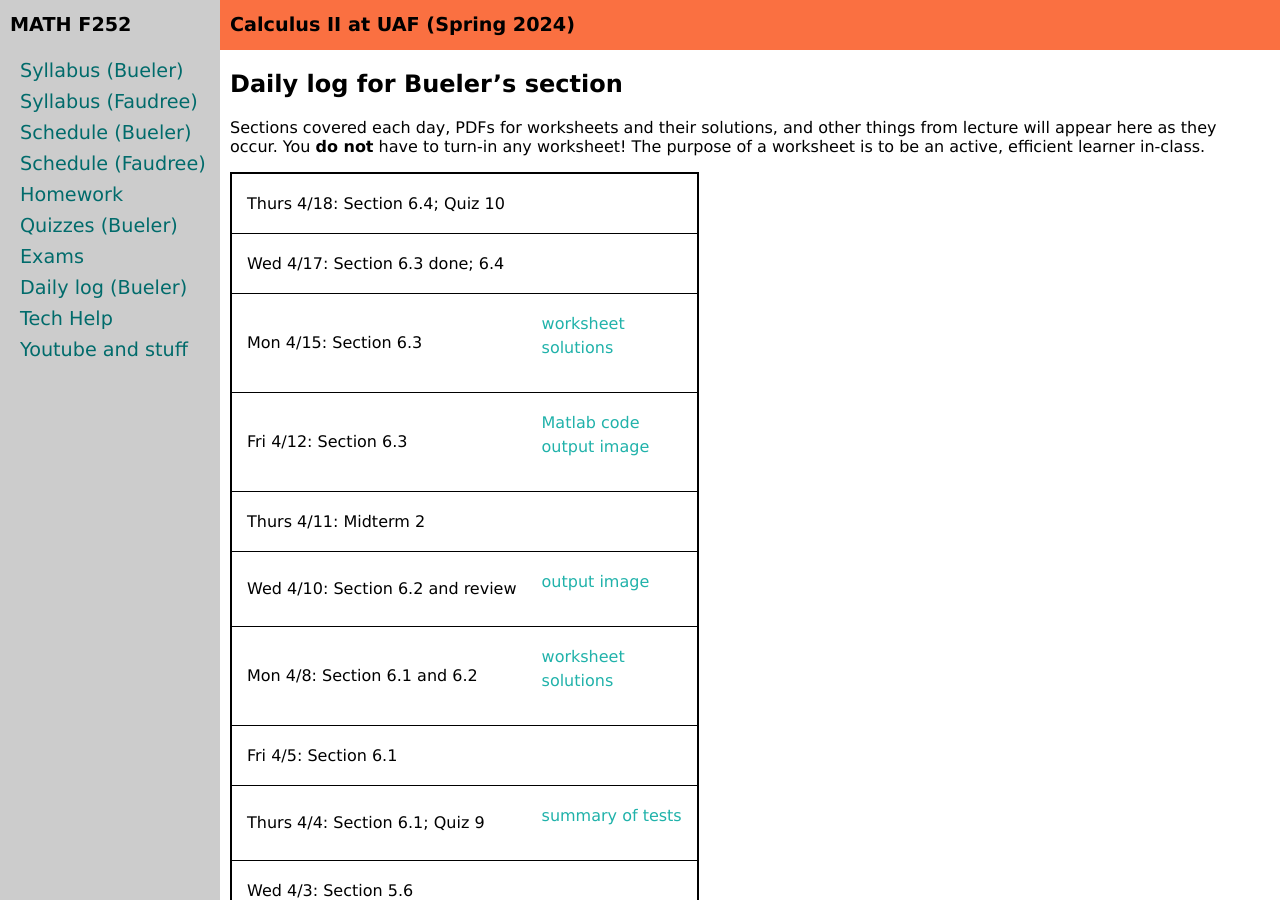
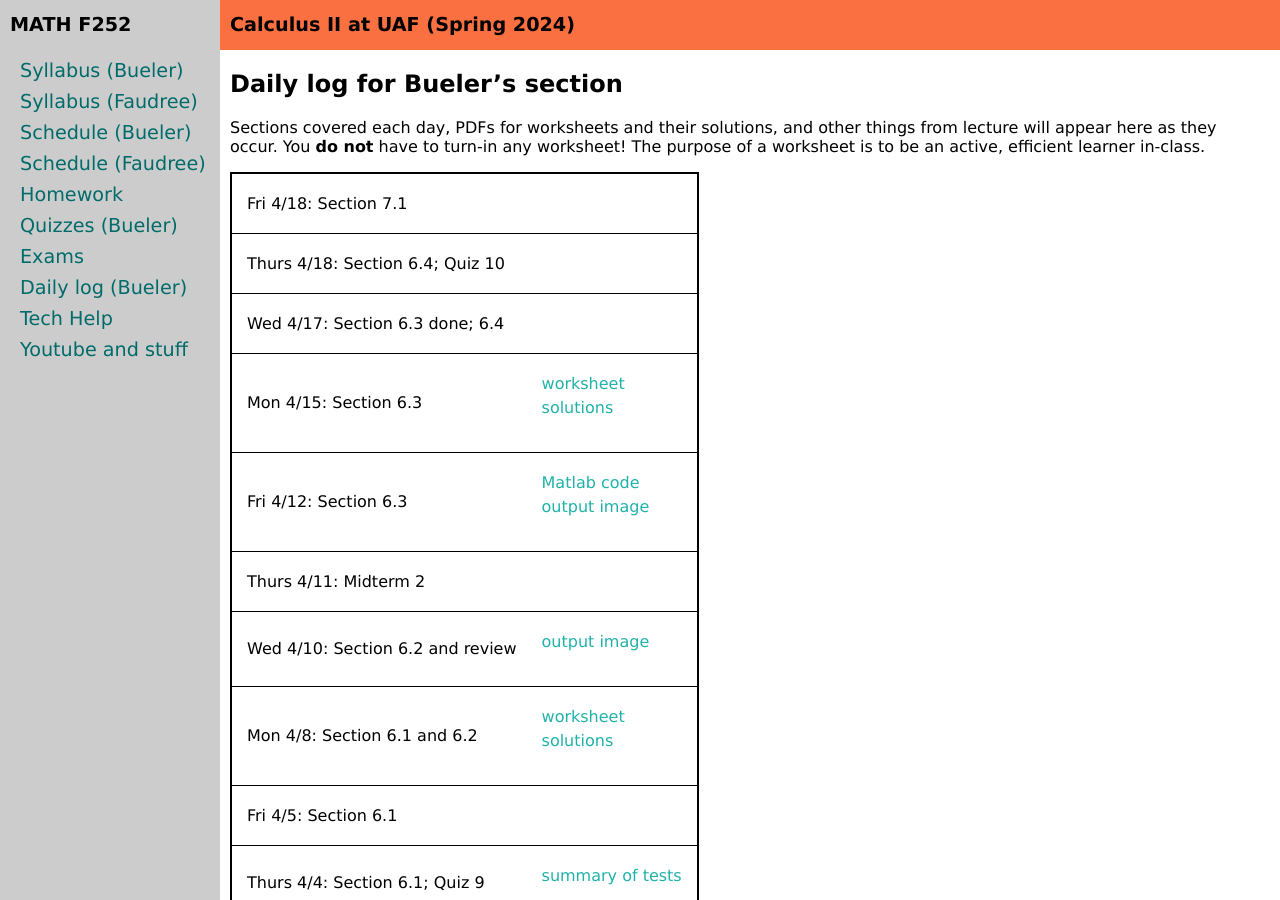
Before and after one commit to uaf-math/calc2, a Jekyll site: the page built from daily.md, in a window 1280 px wide and 900 px high. Built offline with Jekyll 4.4.1, drawn with Linux system fonts in a browser that asks for light colours.

Commit message:
part of last commit

```diff
--- a/_data/daily.yml
+++ b/_data/daily.yml
@@ -1,6 +1,8 @@
 semester: Spring 2024
 home: assets/worksheets/S24
 daily:
+- name: Section 7.1
+  date: Fri 4/18
 - name: Section 6.4; Quiz 10
   date: Thurs 4/18
 - name: Section 6.3 done; 6.4
```
